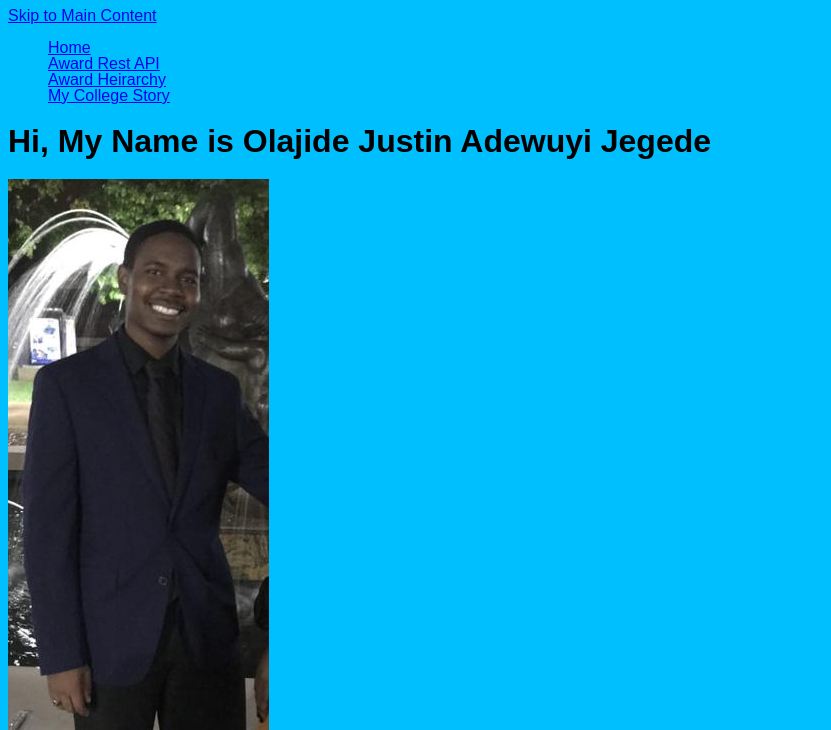
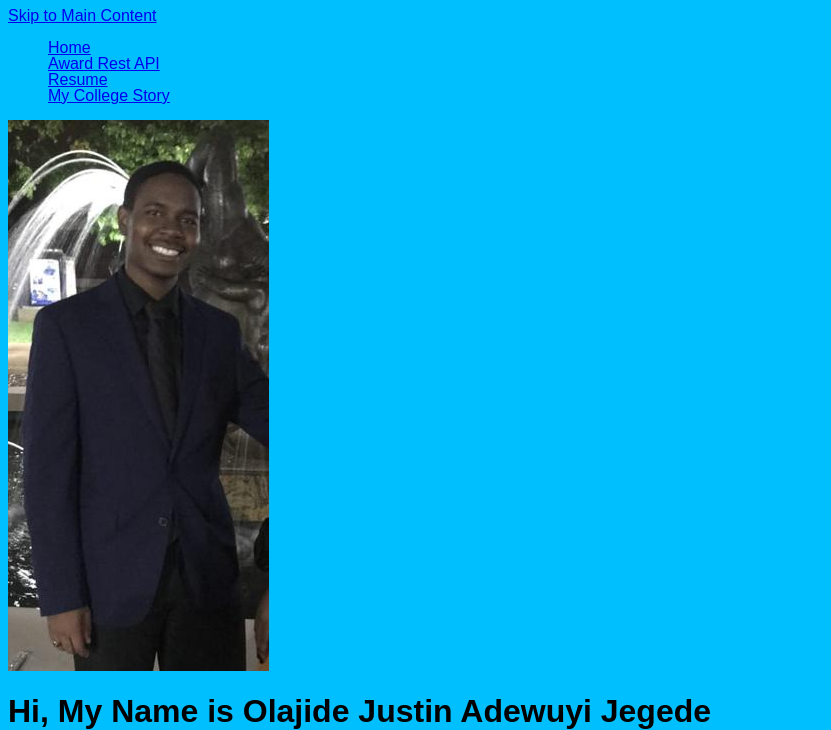
Before and after one commit to ojjegede/si339Portfolio, a plain HTML site: page index.html in a window 1280 px wide. Shown: the top 730 px of the page, without its empty margins (0-831 px from the left). Drawn offline with Linux system fonts and the light colour scheme; files that its build step writes are made by us from their sources; files whose address does not match are found by name.

Commit message:
Update index.html

```diff
--- a/index.html
+++ b/index.html
@@ -15,12 +15,15 @@
         <ul>
           <li><a href="index.html">Home</a></li>
           <li><a href="awardrestapi.html">Award Rest API</a></li>
-          <li><a href="awardheirarchy.html">Award Heirarchy</a></li>
+          <li><a href="resume.html">Resume</a></li>
           <li><a href="mycollegestory.html">My College Story</a></li>
         </ul>
       </nav>
-    </div>
-    <h1>Hi, My Name is Olajide Justin Adewuyi Jegede</h1>
+    <div id= "about-grid">
+	    <div class="stephen_senior">
+        <img src="images/olajide profile.png" alt="Olajide Profile" />
+	    </div>
+	    <h1>Hi, My Name is Olajide Justin Adewuyi Jegede</h1>
     <img src="images/olajide profile.png" alt="Olajide Profile" />
     <main>
       <div id="first">
```
